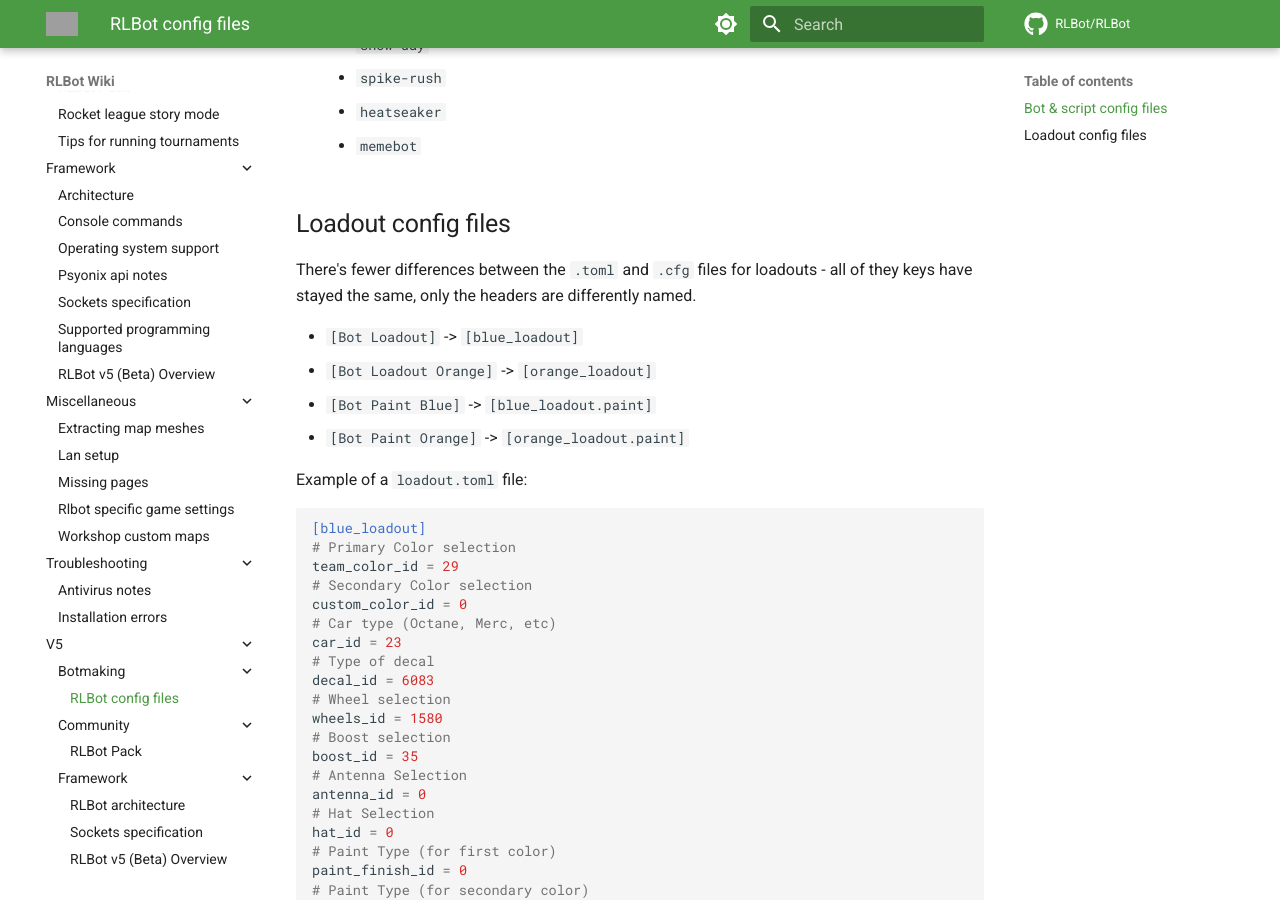
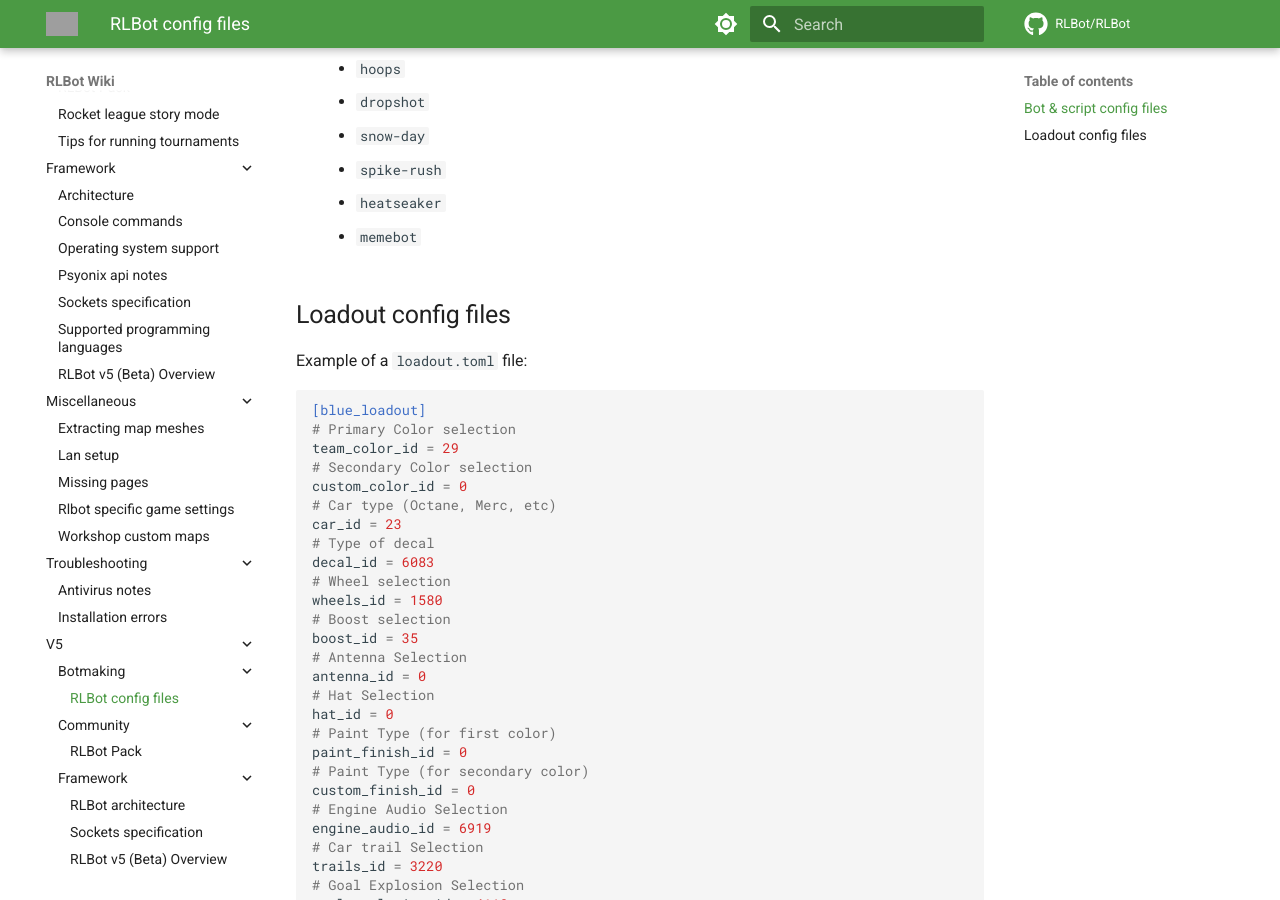
Before and after one commit to RLBot/wiki, an MkDocs documentation site: the page built from docs/v5/botmaking/config-files.md, in a window 1280 px wide and 900 px high, scrolled down 2042 px. Built offline with MkDocs 1.6.1 and Material for MkDocs 9.7.7, drawn with Linux system fonts in a browser that asks for light colours; comment, search, counter and statistics services are not loaded; some of the changed text lies outside the part shown; grey boxes are pictures that could not be loaded.

Commit message:
Specify the usage of the toml format

```diff
--- a/docs/v5/botmaking/config-files.md
+++ b/docs/v5/botmaking/config-files.md
@@ -80,13 +82,6 @@
     - `memebot`
 
 ## Loadout config files
-
-There's fewer differences between the `.toml` and `.cfg` files for loadouts - all of they keys have stayed the same, only the headers are differently named.
-
-- `[Bot Loadout]` -> `[blue_loadout]`
-- `[Bot Loadout Orange]` -> `[orange_loadout]`
-- `[Bot Paint Blue]` -> `[blue_loadout.paint]`
-- `[Bot Paint Orange]` -> `[orange_loadout.paint]`
 
 Example of a `loadout.toml` file:
 
```
Also changed, not shown: other parts of docs/v5/botmaking/config-files.md (+3 -1 lines).
